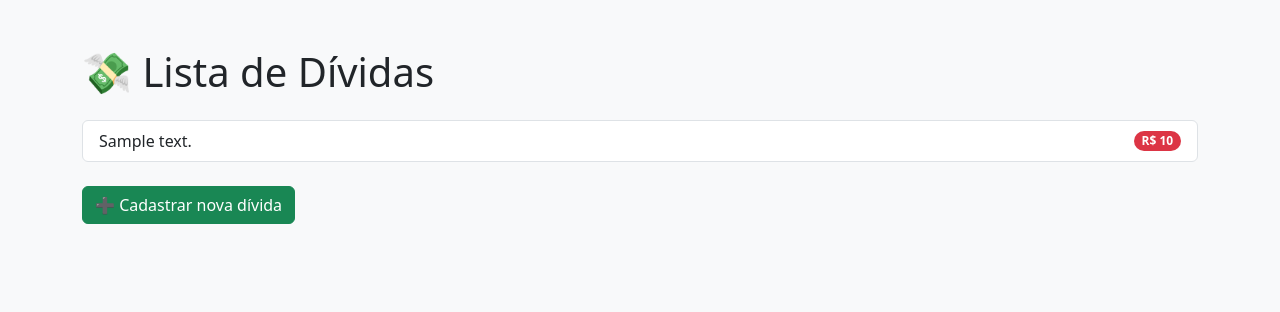
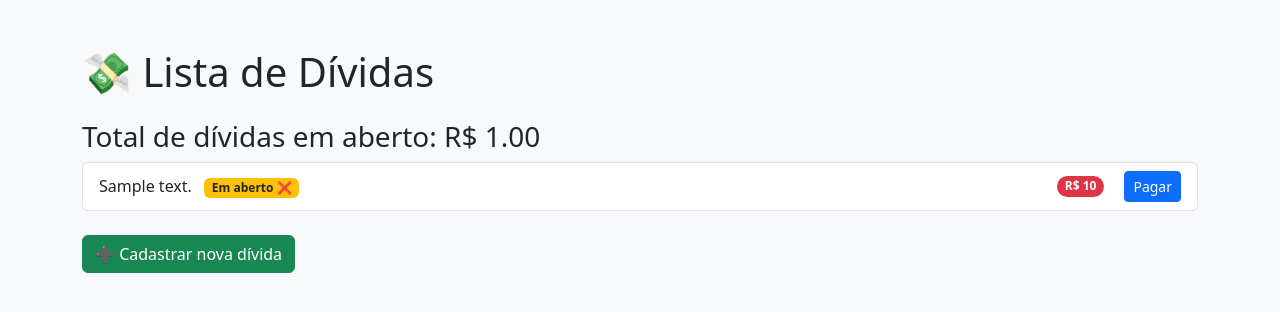
Before and after one commit to railandeveloper/controle-financas-django, a Django app: template controle-financas/financas/templates/listar_dividas.html in a window 1280 px wide. Shown: the top 312 px of the page. Run offline with Django 3.2, Linux system fonts and the light colour scheme; the template is opened without the code that fills it: most values are stand-ins (such as "Sample title", 1, 10 or a date in 2020).

Commit message:
feat: adiciona campo vencimento e melhorias na listagem de dívidas

```diff
--- a/controle-financas/financas/forms.py
+++ b/controle-financas/financas/forms.py
@@ -4,4 +4,4 @@ from .models import Lancamento
 class LancamentoForm(forms.ModelForm):
     class Meta:
         model = Lancamento
-        fields = ['descricao', 'valor', 'tipo', 'data', 'categoria']
+        fields = ['descricao', 'valor', 'tipo', 'data', 'categoria', 'vencimento']
--- a/controle-financas/financas/templates/cadastrar_dividas.html
+++ b/controle-financas/financas/templates/cadastrar_dividas.html
@@ -39,6 +39,11 @@
         {{ form.categoria|add_class:"form-select" }}
       </div>
 
+      <div class="mb-3">
+        <label for="id_vencimento" class="form-label">Vencimento</label>
+        {{ form.vencimento|add_class:"form-control" }}
+      </div>
+
       <button type="submit" class="btn btn-success">Salvar</button>
       <a href="{% url 'listar_dividas' %}" class="btn btn-secondary ms-2">Voltar</a>
     </form>
--- a/controle-financas/financas/templates/listar_dividas.html
+++ b/controle-financas/financas/templates/listar_dividas.html
@@ -9,12 +9,29 @@
 
   <div class="container mt-5">
     <h1 class="mb-4">💸 Lista de Dívidas</h1>
+    <h3>Total de dívidas em aberto: R$ {{ total_dividas|floatformat:2 }}</h3>
+
+
 
     <ul class="list-group mb-4">
       {% for divida in dividas %}
         <li class="list-group-item d-flex justify-content-between align-items-center">
-          {{ divida.descricao }}
-          <span class="badge bg-danger rounded-pill">R$ {{ divida.valor }}</span>
+          <div>
+            {{ divida.descricao }}
+            {% if divida.foi_pago %}
+              <span class="badge bg-success ms-2">Pago ✅</span>
+            {% else %}
+              <span class="badge bg-warning text-dark ms-2">Em aberto ❌</span>
+            {% endif %}
+          </div>
+
+          <div>
+            <span class="badge bg-danger rounded-pill me-3">R$ {{ divida.valor }}</span>
+
+            {% if not divida.foi_pago %}
+              <a href="{% url 'pagar_divida' divida.id %}" class="btn btn-sm btn-primary">Pagar</a>
+            {% endif %}
+          </div>
         </li>
       {% empty %}
         <li class="list-group-item text-muted">Nenhuma dívida cadastrada.</li>
--- a/controle-financas/financas/urls.py
+++ b/controle-financas/financas/urls.py
@@ -4,4 +4,5 @@ from . import views
 urlpatterns = [
     path('', views.listar_dividas, name='listar_dividas'),
     path('nova/', views.cadastrar_dividas, name='cadastrar_dividas'),
+    path('pagar/<int:id>/', views.pagar_divida, name='pagar_divida'),
 ]
```
Also changed, not shown: controle-financas/financas/models.py (+8 -0 lines), controle-financas/financas/views.py (+12 -1 lines), controle-financas/financas/migrations/0002_lancamento_foi_pago.py (added), controle-financas/financas/migrations/0003_lancamento_vencimento.py (added).
